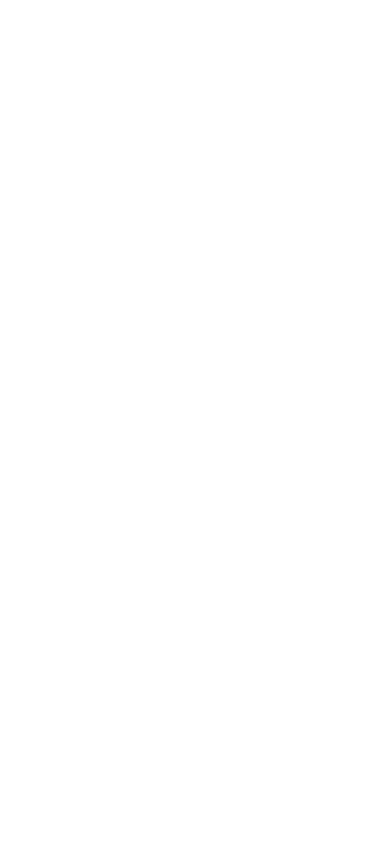
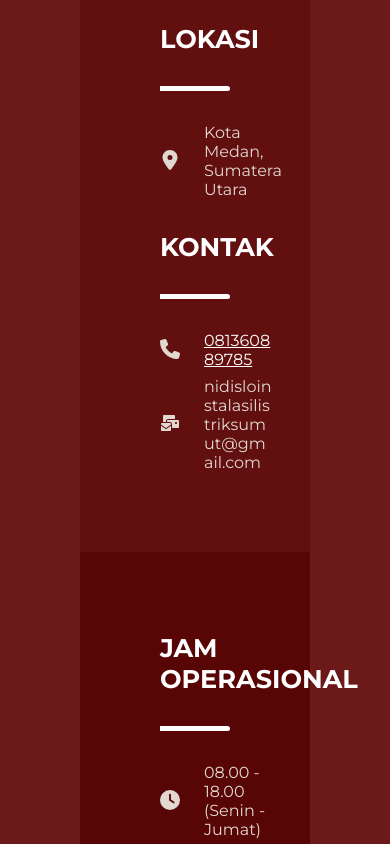
Before and after one commit to rehagana16/nidi-slo, a Next.js app: page /order-form in a window 390 px wide. Shown: the part 2460-3304 px from the top of the page. Before the commit the page ends 2233 px from the top, so only its background shows below. Built offline with nearby package versions, Linux system fonts and the light colour scheme.

Commit message:
responsive footer

```diff
--- a/src/components/footer.module.css
+++ b/src/components/footer.module.css
@@ -31,10 +31,12 @@
 
 .left {
   background-color: #620F0F;
+  width: 50%;
 }
 
 .right {
   background-color: #580505;
+  width: 50%;
 }
 
 .footerHeader {
@@ -71,6 +73,31 @@
   border-radius: 0 0.5rem 0.5rem 0;
 }
 
+.breakWord {
+  word-wrap: break-word;
+  width: 100%;
+}
+
 .whatsApp {
   color: white;
 }
+
+@media(max-width: 1280px) {
+  .container {
+    padding: 5rem;
+  }
+}
+
+@media(max-width: 768px) {
+  .content {
+    flex-direction: column;
+  }
+
+  .left {
+    width: 100%;
+  }
+
+  .right {
+    width: 100%;
+  }
+}
--- a/src/components/footer.tsx
+++ b/src/components/footer.tsx
@@ -34,12 +34,13 @@
             display: "flex",
             flexDirection: "column",
             gap: "8px",
+            width: "100%",
           }}>
             <div className={styles.section}>
               <div>
                 <FontAwesomeIcon icon={faPhone} className={styles.icon}/>
               </div>
-              <div>
+              <div className={styles.breakWord}>
                 <a
                   className={styles.whatsApp}
                   href={`https://api.whatsapp.com/send?phone=+6281360889785&text=${encodeURI("Hai saya ingin melakukan instalasi NIDI dan SLO")}`}
@@ -52,7 +53,7 @@
               <div>
                 <FontAwesomeIcon icon={faMailBulk} className={styles.icon}/>
               </div>
-              <div>
+              <div className={styles.breakWord}>
                 nidisloinstalasilistriksumut@gmail.com
               </div>
             </div>
--- a/src/components/pageLayout.tsx
+++ b/src/components/pageLayout.tsx
@@ -14,7 +14,7 @@
     <>
       <Navbar />
       <main className={styles.layout}>{children}</main>
-      {/* <Footer /> */}
+      <Footer />
       <Copyright />
     </>
   )
```
